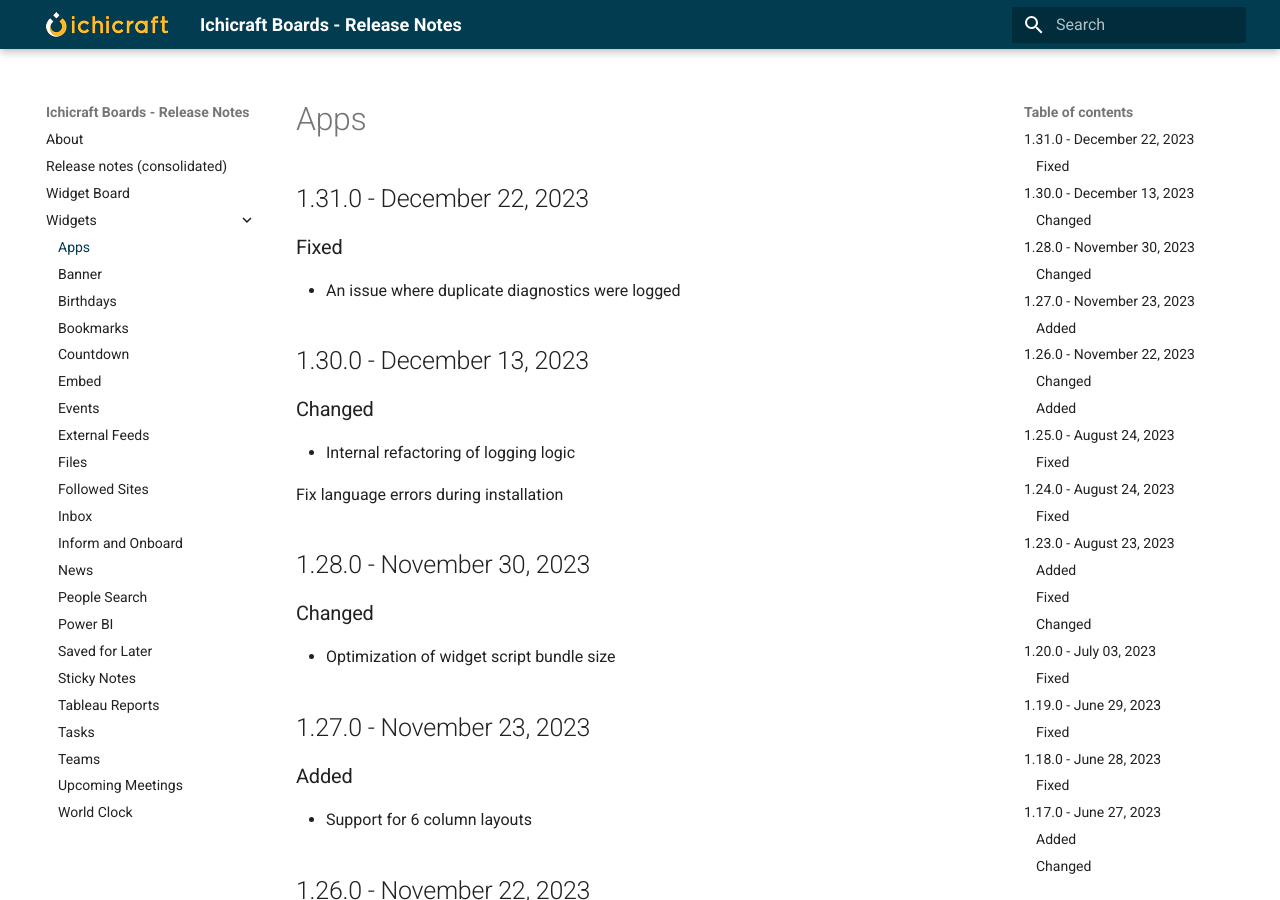
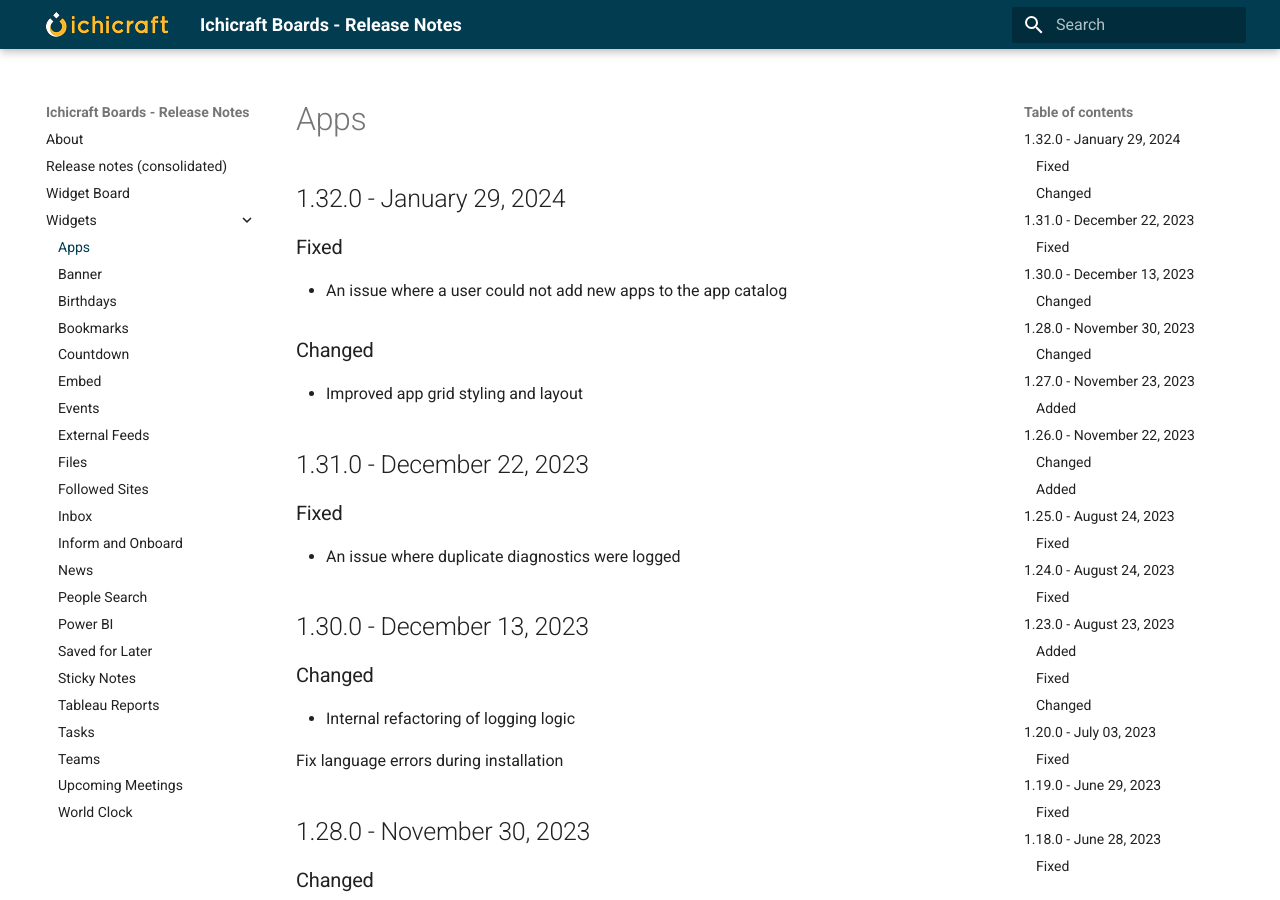
Before and after one commit to ichicraft/widgets-docs, an MkDocs documentation site: the page built from docs/Widgets/Apps.md, in a window 1280 px wide and 900 px high. Built offline with MkDocs 1.6.1 and Material for MkDocs 9.7.7, drawn with Linux system fonts in a browser that asks for light colours.

```diff
--- a/docs/Widgets/Apps.md
+++ b/docs/Widgets/Apps.md
@@ -1,3 +1,11 @@
+## 1.32.0 - January 29, 2024
+
+### Fixed
+- An issue where a user could not add new apps to the app catalog
+
+### Changed
+- Improved app grid styling and layout
+
 ## 1.31.0 - December 22, 2023
 
 ### Fixed
```
Also changed, not shown: docs/Release-notes-(consolidated).md (+8 -0 lines).
